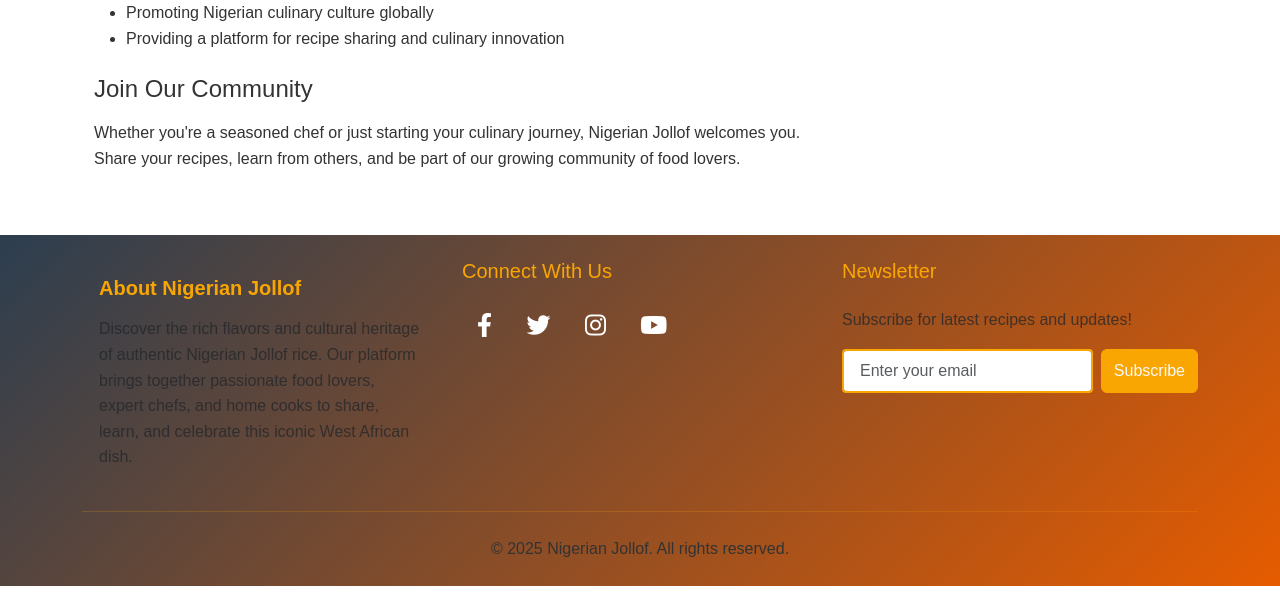
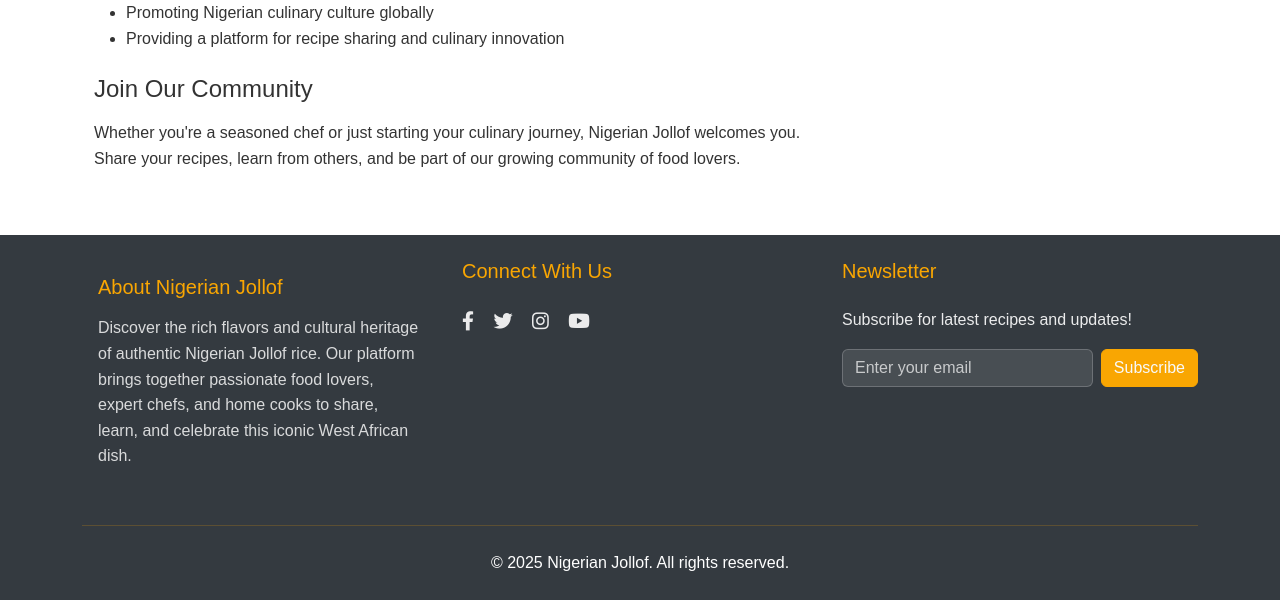
Before and after one commit to Ovundiano/nigerian_jollof, a Django app: page /about/ in a window 1280 px wide. Shown: the part 515-1115 px from the top of the page. Run offline with Django 4.2, Linux system fonts and the light colour scheme; some libraries are stand-ins or nearby versions.

Commit message:
Add about.html page styling to style.css file

```diff
--- a/recipes/static/css/style.css
+++ b/recipes/static/css/style.css
@@ -84,17 +84,16 @@
 
   /* Social Media Icons Styling */
   .social-links a {
-  font-size: 1.5rem;
+    margin-right: 15px;
+    font-size: 1.2rem;
     transition: all 0.3s ease;
+    color: rgba(255, 255, 255, 0.9) !important;
     display: inline-block;
-  position: relative;
-  margin: 0 15px;
-  color: rgba(255, 255, 255, 0.8);
   }
 
   .social-links a:hover {
-  transform: translateY(-3px);
-  color: #fff;
+    color: #fff !important;
+    transform: translateY(-2px);
   }
 
 .social-links a::after {
@@ -123,31 +122,24 @@
   cursor: pointer;
   transition: all 0.3s ease;
   padding: 1rem;
-  border-radius: 8px;
-  border: 1px solid transparent;
 }
 
 .about-section:hover {
   background: rgba(255, 255, 255, 0.1);
-  border-color: var(--secondary-color);
-  transform: translateY(-3px);
 }
 
 .about-section h5 {
   color: var(--secondary-color);
   margin-bottom: 1rem;
-  font-weight: 600;
 }
 
 .about-section p {
-  color: rgba(255, 255, 255, 0.9);
-  font-weight: 400;
-  line-height: 1.6;
-  margin-bottom: 0;
+  color: #fff !important;
+  opacity: 0.9;
 }
 
 .about-section:hover p {
-  color: #fff;
+  opacity: 1;
 }
 
 /* About Page Specific Styles */
@@ -183,9 +175,55 @@
   margin-right: 10px;
 }
 
+/* About Page Styles */
+.about-page {
+  padding: 2rem 0;
+}
+
+.about-page h1 {
+  color: var(--primary-color);
+  margin-bottom: 2rem;
+}
+
+.about-page h2.h4 {
+  color: var(--accent-color);
+  font-weight: 600;
+}
+
+.about-page ul {
+  padding-left: 1.2rem;
+}
+
+.about-page ul li {
+  margin-bottom: 0.5rem;
+}
+
+.about-page .card {
+  border: none;
+  box-shadow: 0 2px 4px rgba(0,0,0,0.1);
+  transition: transform 0.3s ease;
+}
+
+.about-page .card:hover {
+  transform: translateY(-5px);
+}
+
+.about-page .fas {
+  color: var(--primary-color);
+}
+
+.about-page .list-unstyled li {
+  margin-bottom: 1rem;
+}
+
+.about-page .bg-light {
+  background-color: #f8f9fa !important;
+}
+
 /* Footer Enhancement */
 footer {
-  background: linear-gradient(135deg, var(--accent-color), var(--primary-color)) !important;
+  background-color: #343a40;
+  color: white;
 }
 
 footer h5 {
@@ -200,9 +238,18 @@ footer h5 {
 
 /* Newsletter Form Styling */
 .newsletter-form input {
-  border: 2px solid var(--secondary-color);
-  padding: 0.5rem 1rem;
-  border-radius: 4px;
+  background: rgba(255, 255, 255, 0.1);
+  border: 1px solid rgba(255, 255, 255, 0.2);
+  color: white;
+}
+
+.newsletter-form input::placeholder {
+  color: rgba(255, 255, 255, 0.7);
+}
+
+.newsletter-form .btn-outline-light:hover {
+  background-color: var(--secondary-color);
+  border-color: var(--secondary-color);
 }
 
 .newsletter-form .btn {
@@ -216,3 +263,8 @@ footer h5 {
   border-color: var(--primary-color);
   transform: translateY(-2px);
 }
+
+/* Override Bootstrap's text-muted in footer */
+footer .text-muted {
+  color: rgba(255, 255, 255, 0.9) !important;
+}
--- a/recipes/urls.py
+++ b/recipes/urls.py
@@ -5,11 +5,11 @@ app_name = 'recipes'
 
 urlpatterns = [
     path('', views.home, name='home'),
+    path('about/', views.about, name='about'),
     path('recipes/', views.RecipeListView.as_view(), name='recipe_list'),
     path('recipe/<int:pk>/', views.RecipeDetailView.as_view(), name='recipe_detail'),
     path('recipe/new/', views.RecipeCreateView.as_view(), name='recipe_create'),
     path('recipe/<int:pk>/comment/', views.add_comment, name='add_comment'),
     path('recipe/<int:pk>/rate/', views.add_rating, name='add_rating'),
     path('register/', views.register, name='register'),
-    path('about/', views.about_view, name='about'),
 ]
--- a/recipes/views.py
+++ b/recipes/views.py
@@ -96,5 +96,5 @@ def register(request):
     return render(request, 'recipes/register.html', {'form': form})
 
 
-def about_view(request):
+def about(request):
     return render(request, 'recipes/about.html')
```
Lines whose indentation alone changed are shown as unchanged.
